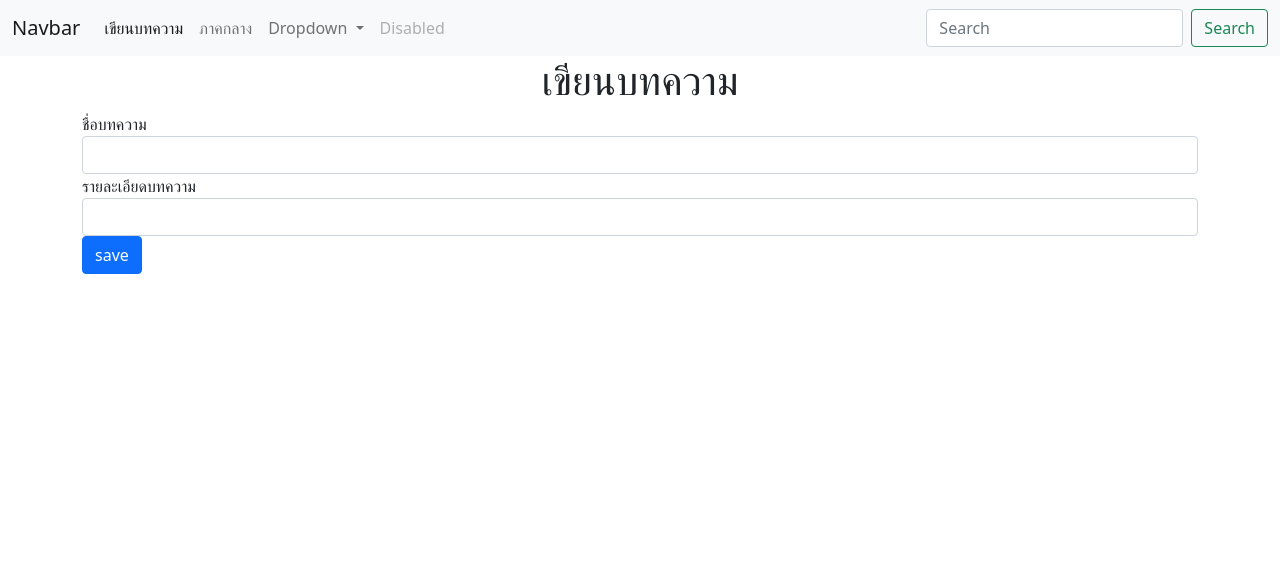
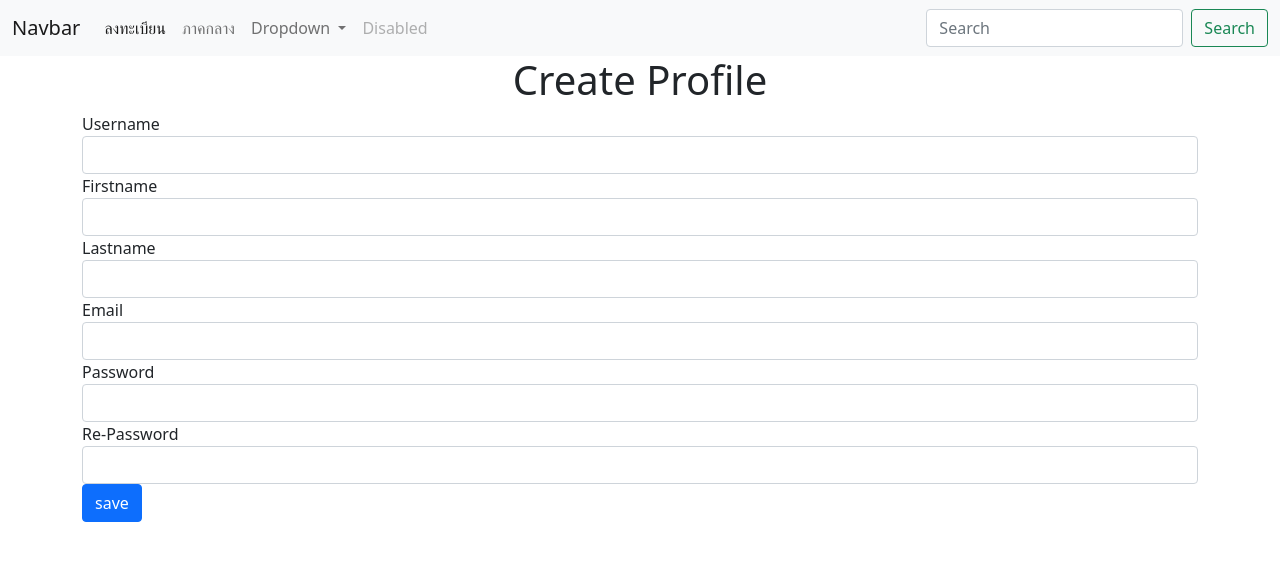
Before and after one commit to Noppagorn/basicDjangobyKong, a Django app: page /createForm in a window 1280 px wide. Shown: the top 561 px of the page. Run offline with Django 3.2, Linux system fonts and the light colour scheme; some libraries are stand-ins or nearby versions.

Commit message:
Finish Registation

```diff
--- a/djangobasic/blog/views.py
+++ b/djangobasic/blog/views.py
@@ -1,7 +1,8 @@
 from django.shortcuts import render
 from django.http import HttpResponse
-from django.shortcuts import render
+from django.shortcuts import render,redirect
 from .models import Blog
+from django.contrib.auth.models import User
 # Create your views here.
 def hello(request):
     # return HttpResponse("<h2>HelloWorld</h2>")
@@ -25,11 +26,33 @@ def page1(request):
 def createForm(request):
     return render(request,'form.html')
 
-def addBlog(request):
+def addUser(request):
     # change to post because GET show data in url
-    name = request.POST['name']
-    description = request.POST["description"]
-    return render(request,'result.html',{
-        'name' : name,
-        'description' : description,
-    })
+    username = request.POST['username']
+    firstname = request.POST['firstname']
+    lastname = request.POST['lastname']
+    email = request.POST['email']
+    password = request.POST['password']
+    repassword = request.POST['repassword']
+    # description = request.POST["description"]
+    if password == repassword:
+        if User.objects.filter(username=username).exists():
+            print("User name is existing")
+            return redirect("/createForm")
+        elif User.objects.filter(email=email).exists():
+            print("Email is existing")
+            return redirect("/createForm")
+        else:
+            user = User.objects.create_user(
+                username=username,
+                password=password,
+                email=email,
+                first_name=firstname,
+                last_name=lastname,
+            )
+            user.save()
+            return redirect("/")
+    else:
+      return redirect("/createForm")
+    # return render(request,'result.html')
+    # return render()
--- a/djangobasic/djangobasic/urls.py
+++ b/djangobasic/djangobasic/urls.py
@@ -21,5 +21,5 @@ urlpatterns = [
     path('',views.hello,name="home"), # name is name of rout
     path('page1/',views.page1),
     path('createForm',views.createForm),
-    path('addForm',views.addBlog)
+    path('addForm',views.addUser)
 ]
--- a/djangobasic/templates/form.html
+++ b/djangobasic/templates/form.html
@@ -1,16 +1,32 @@
 {% extends 'layout.html' %}
 
 {% block content %}
-<h1 align="center">เขียนบทความ</h1>
+<h1 align="center">Create Profile</h1>
 <form action="addForm" method="post">
     {% csrf_token %}
     <div class="form-group">
-        <label for="">ชื่อบทความ</label>
-        <input type="text" class="form-control" name="name">
+        <label for="">Username</label>
+        <input type="text" class="form-control" name="username">
     </div>
     <div class="form-group">
-        <label for="">รายละเอียดบทความ</label>
-        <input type="text" class="form-control" name="description">
+        <label for="">Firstname</label>
+        <input type="text" class="form-control" name="firstname">
+    </div>
+     <div class="form-group">
+        <label for="">Lastname</label>
+        <input type="text" class="form-control" name="lastname">
+    </div>
+     <div class="form-group">
+        <label for="">Email</label>
+        <input type="email" class="form-control" name="email">
+    </div>
+     <div class="form-group">
+        <label for="">Password</label>
+        <input type="password" class="form-control" name="password">
+    </div>
+     <div class="form-group">
+        <label for="">Re-Password</label>
+        <input type="password" class="form-control" name="repassword">
     </div>
     <input type="submit" class="btn btn-primary" value="save">
 </form>
--- a/djangobasic/templates/layout.html
+++ b/djangobasic/templates/layout.html
@@ -22,7 +22,7 @@
     <div class="collapse navbar-collapse" id="navbarSupportedContent">
       <ul class="navbar-nav me-auto mb-2 mb-lg-0">
         <li class="nav-item">
-          <a class="nav-link active" aria-current="page" href="/createForm">เขียนบทความ</a>
+          <a class="nav-link active" aria-current="page" href="/createForm">ลงทะเบียน</a>
         </li>
         <li class="nav-item">
           <a class="nav-link" href="/page1">ภาคกลาง</a>
```
Also changed, not shown: djangobasic/db.sqlite3.
